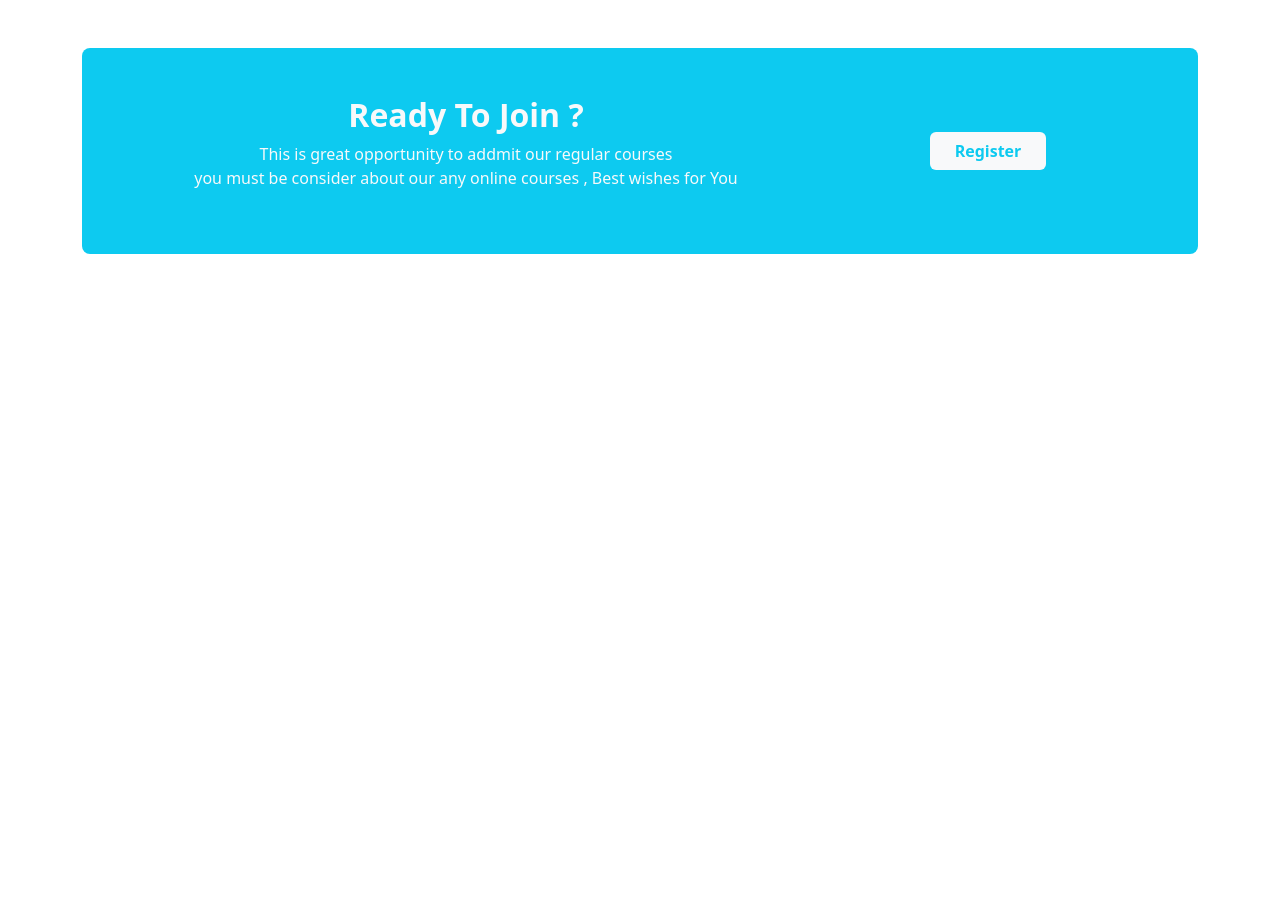
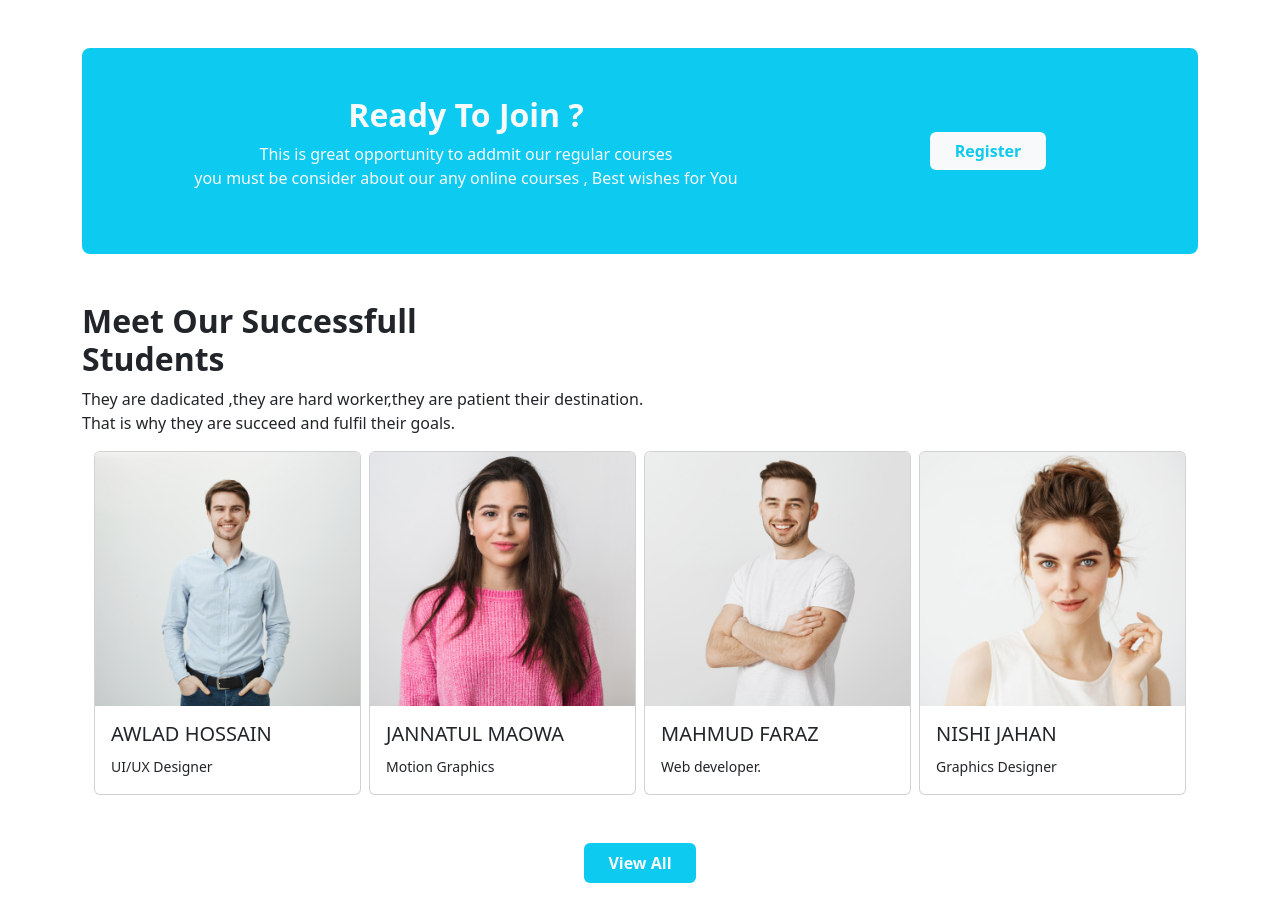
Before and after one commit to Shakil-Mahmud1/Assignment-3, a plain HTML site: page index.html in a window 1280 px wide. Shown: the part 1772-2693 px from the top of the page. Before the commit the page ends 2026 px from the top, so only its background shows below. Drawn offline with nearby package versions, Linux system fonts and the light colour scheme.

Commit message:
student sec

```diff
--- a/index.html
+++ b/index.html
@@ -360,6 +360,65 @@
         <!--modal section end -->
 
 
+    <!--successfull students part start  -->
+        <section class="container">
+          <div class="my-5">
+              <h2 class="fw-bold ">Meet Our Successfull <br>
+                  Students</h2>
+              <p>They are dadicated ,they are hard worker,they are patient their destination. <br>
+                  That is why they are succeed
+                  and fulfil their goals.
+              </p>
+              <div class="container ">
+                  <div class="row gx-2 gy-4">
+                      <div class="d-none d-md-block col-md-6 col-lg-3">
+                          <div class="card">
+                              <img src="./images/student/student-1.png" class="card-img-top" alt="...">
+                              <div class="card-body">
+                                  <h5 class="card-title">AWLAD HOSSAIN</h5>
+                                  <small class="card-text">UI/UX Designer</small>
+                              </div>
+                          </div>
+                      </div>
+                      <div class="col-sm-12 col-md-6 col-lg-3">
+                          <div class="card">
+                              <img src="./images/student/student-2.png" class="card-img-top" alt="...">
+                              <div class="card-body">
+                                  <h5 class="card-title">JANNATUL MAOWA</h5>
+                                  <small class="card-text">Motion Graphics</small>
+                              </div>
+                          </div>
+                      </div>
+                      <div class="col-sm-12 col-md-6 col-lg-3">
+                          <div class="card">
+                              <img src="./images/student/student-3.png" class="card-img-top" alt="...">
+                              <div class="card-body">
+                                  <h5 class="card-title">MAHMUD FARAZ</h5>
+                                  <small class="card-text">Web developer.</small>
+                              </div>
+                          </div>
+                      </div>
+                      <div class="col-sm-12 col-md-6 col-lg-3">
+                          <div class="card">
+                              <img src="./images/student/student-4.png" class="card-img-top" alt="...">
+                              <div class="card-body">
+                                  <h5 class="card-title">NISHI JAHAN</h5>
+                                  <small class="card-text">Graphics Designer</small>
+                              </div>
+                          </div>
+                      </div>
+                  </div>
+              </div>
+
+          </div>
+      </section>
+      <button
+          class="btn btn-info text-light fw-semibold border-0 mb-5 p-2 px-4 d-block m-auto  d-md-none d-lg-block">View
+          All
+      </button>
+      <!--successfull students part end  -->
+
+
 
 
 
```
